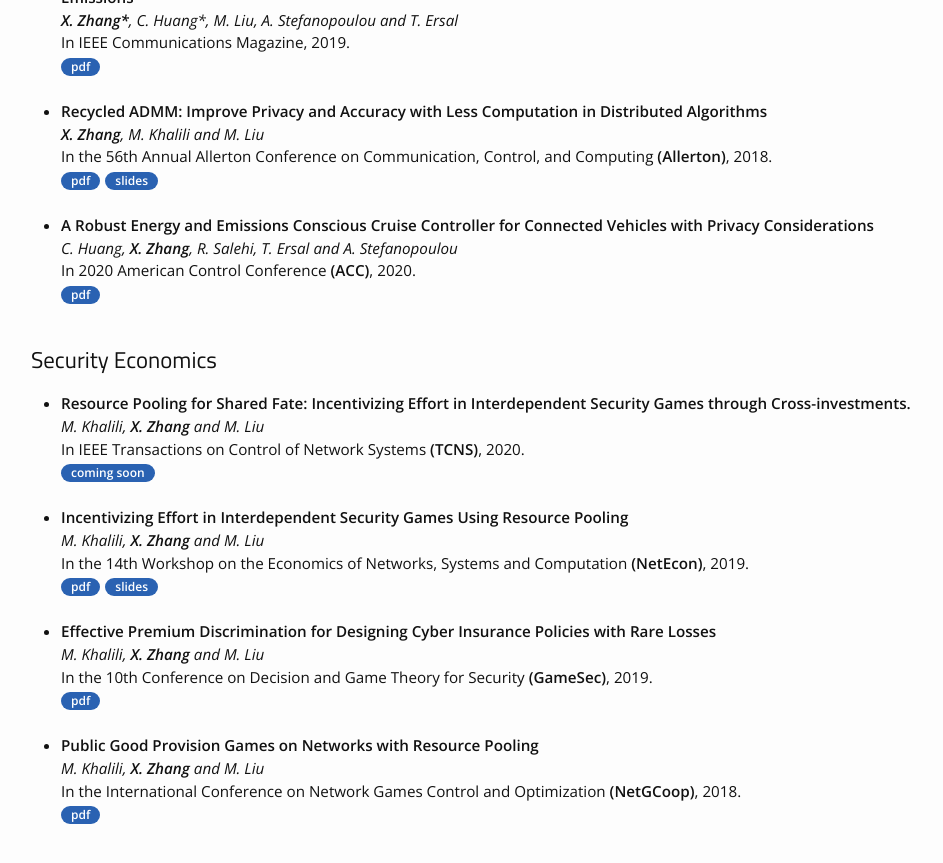
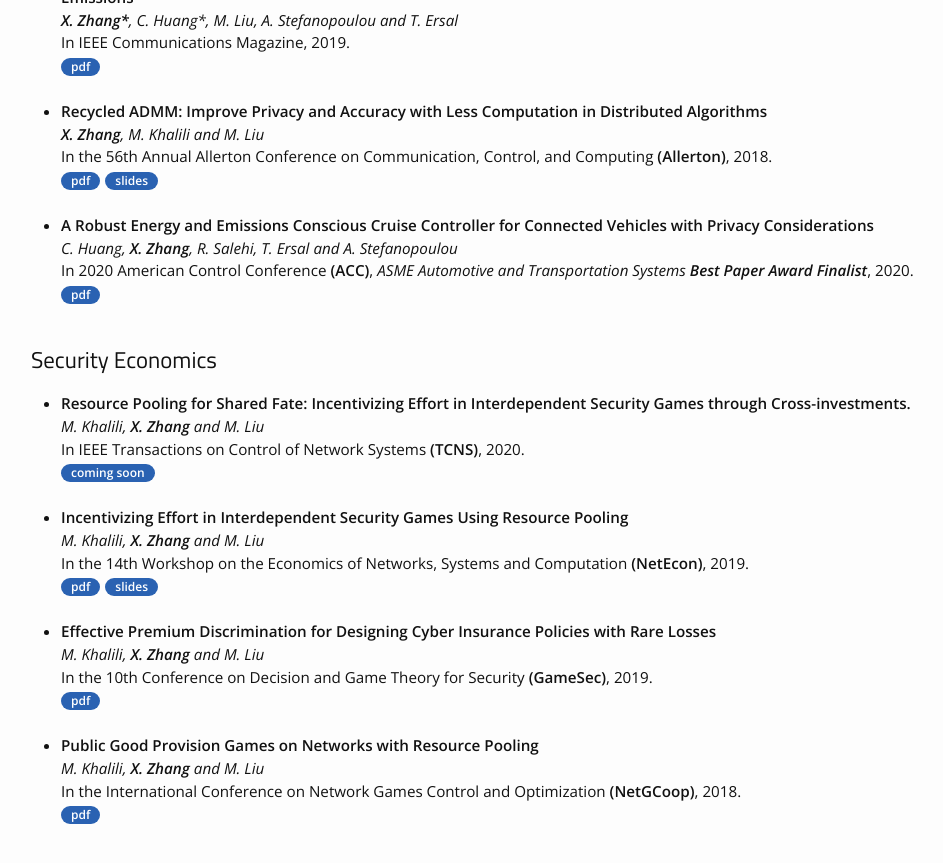
Before and after one commit to xueruzhang/xueruzhang.github.io, a Jekyll site: the page built from publications.md, in a window 1280 px wide and 900 px high, scrolled down 1305 px. Shown: the top 863 px of the window, without its empty margins (164-1107 px from the left). Built offline with Jekyll 4.4.1, drawn with Linux system fonts in a browser that asks for light colours.

Commit message:
message accompanying my updates

```diff
--- a/publications.md
+++ b/publications.md
@@ -81,7 +81,7 @@ Here is my <a href= "https://scholar.google.com/citations?user=PNBO_a4AAAAJ&hl=e
 		<b>A Robust Energy and Emissions Conscious Cruise Controller for Connected Vehicles with Privacy Considerations
 </b><br>
 		<i>C. Huang, <b>X. Zhang</b>, R. Salehi, T. Ersal and A. Stefanopoulou </i><br>
-		In 2020 American Control Conference <b>(ACC)</b>, 2020.<br>
+		In 2020 American Control Conference <b>(ACC)</b>, <i>ASME Automotive and Transportation Systems <b>Best Paper Award Finalist</b></i>, 2020.<br>
 		<a href="acc.pdf"><div class="color-button">pdf</div></a>
 	</li><br>
 </ul>
```
